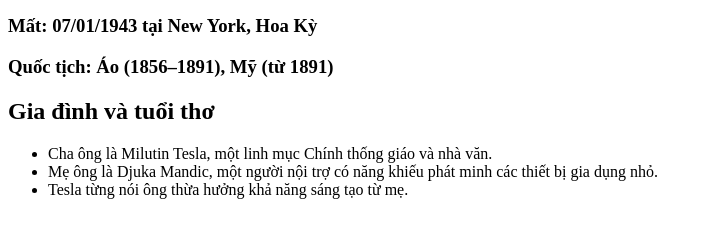
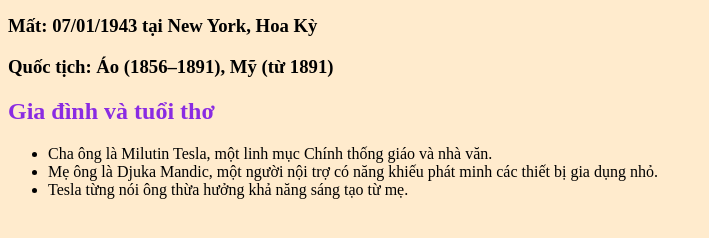
Before and after one commit to sonidoltiktok452007-debug/webdautien, a plain HTML site: page tieusu.html in a window 1280 px wide. Shown: the part 414-652 px from the top of the page, without its empty margins (0-709 px from the left). Drawn offline with Linux system fonts and the light colour scheme.

Commit message:
Add files via upload

```diff
--- a/style.css
+++ b/style.css
@@ -1,3 +1,6 @@
 h1 {
   color: brown;
 }
+h2 {
+  color: blueviolet;
+}
--- a/tieusu.html
+++ b/tieusu.html
@@ -6,7 +6,7 @@
     <link rel="stylesheet" href="style.css" />
     <title>Tiểu Sử</title>
   </head>
-  <body>
+  <body style="background-color: blanchedalmond">
     <a href="./index.html">HOME</a>
     <a href="./tieusu.html">Tiểu Sử</a>
     <a href="./thanhtuu.html">Thành tựu</a>
```
Also changed, not shown: index.html (+2 -2 lines), thanhtuu.html (+1 -1 lines).
